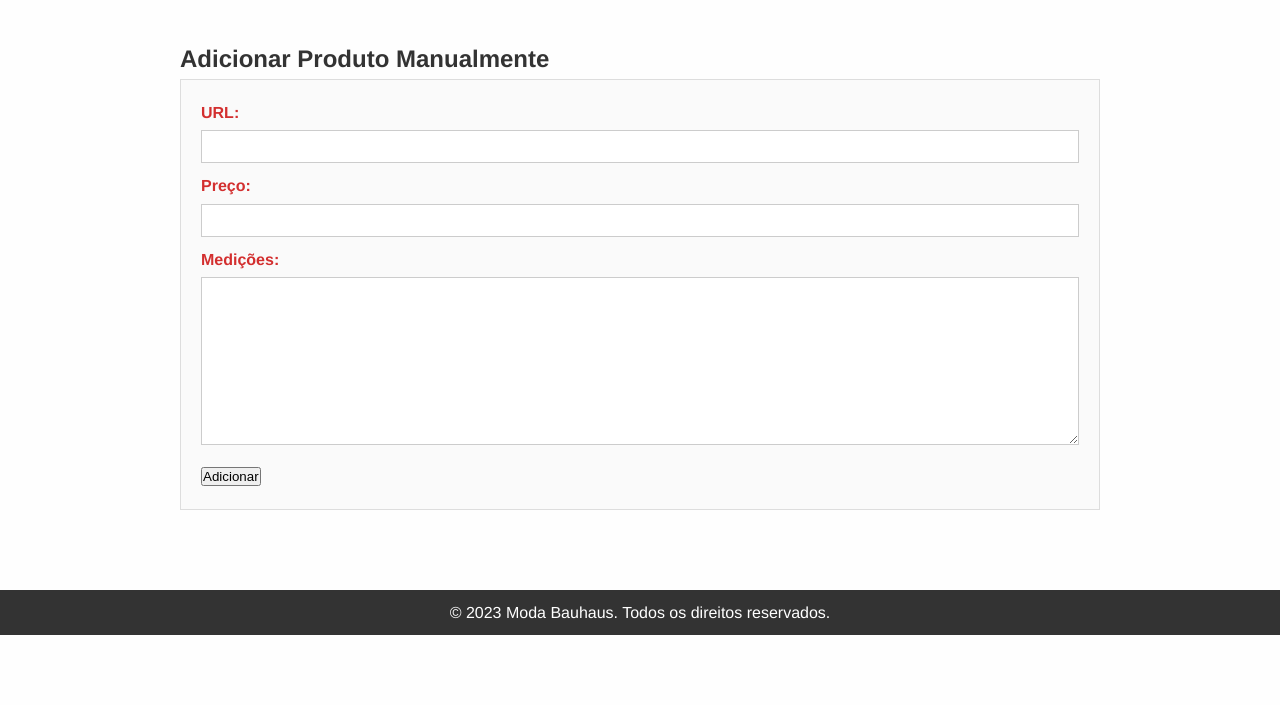
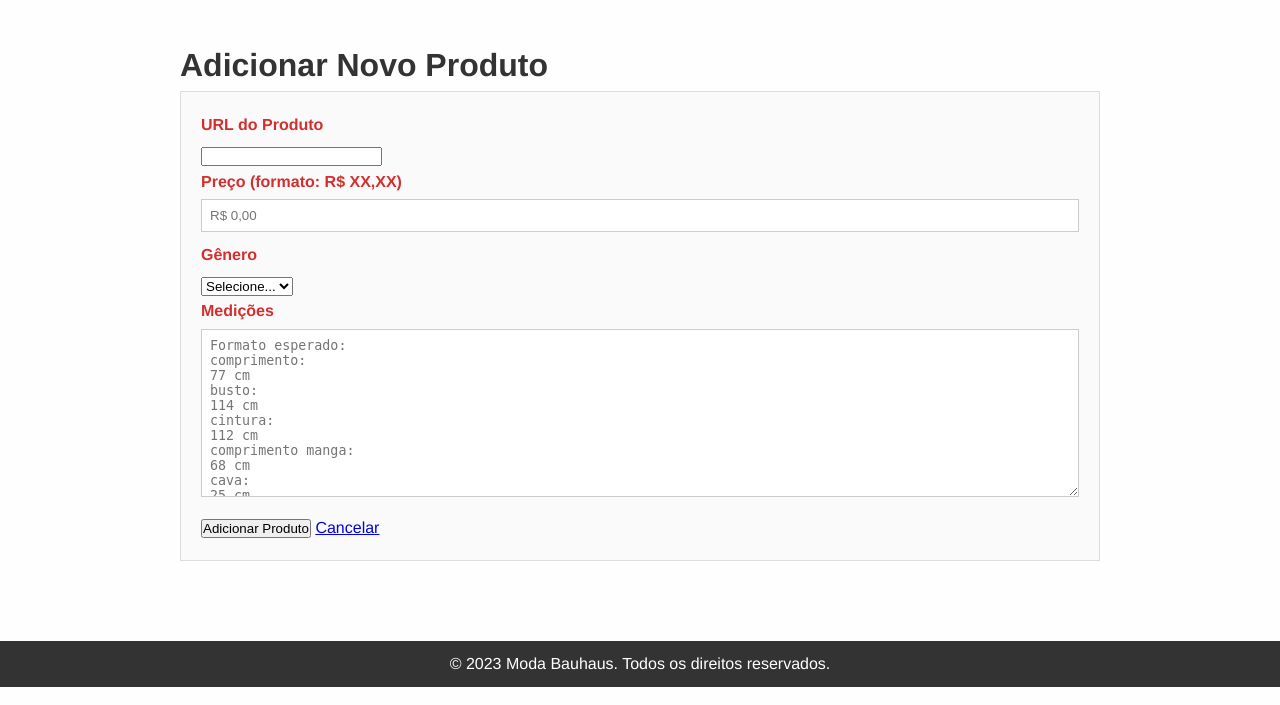
Before and after one commit to macestevao111/easy_clohting_search, a Flask app: page /add in a window 1280 px wide. Shown: the part 95-800 px from the top of the page. Run offline with Flask 3, Linux system fonts and the light colour scheme.

Commit message:
Update add_product.html

```diff
--- a/templates/add_product.html
+++ b/templates/add_product.html
@@ -1,33 +1,61 @@
 {% extends "base.html" %}
+
 {% block content %}
-  <h2>Adicionar Produto Manualmente</h2>
+<div class="row">
+    <div class="col-12">
+        <h1>Adicionar Novo Produto</h1>
+    </div>
+</div>
 
-  {% with messages = get_flashed_messages(with_categories=true) %}
-    {% if messages %}
-      <ul class="flash-messages">
-        {% for category, message in messages %}
-          <li><strong>{{ category }}:</strong> {{ message }}</li>
-        {% endfor %}
-      </ul>
-    {% endif %}
-  {% endwith %}
+<div class="row">
+    <div class="col-md-8 mx-auto">
+        <div class="card">
+            <div class="card-body">
+                <form method="POST">
+                    <div class="mb-3">
+                        <label for="url" class="form-label">URL do Produto</label>
+                        <input type="url" class="form-control" id="url" name="url" required>
+                    </div>
 
-  <form method="post" action="{{ url_for('add_product') }}">
-    <div>
-      <label for="url">URL:</label>
-      <input type="text" id="url" name="url" required>
+                    <div class="mb-3">
+                        <label for="price" class="form-label">Preço (formato: R$ XX,XX)</label>
+                        <input type="text" class="form-control" id="price" name="price"
+                               placeholder="R$ 0,00" required>
+                    </div>
+
+                    <div class="mb-3">
+                        <label for="gender" class="form-label">Gênero</label>
+                        <select class="form-select" id="gender" name="gender" required>
+                            <option value="">Selecione...</option>
+                            <option value="M">Masculino</option>
+                            <option value="F">Feminino</option>
+                        </select>
+                    </div>
+
+                    <div class="mb-3">
+                        <label for="measurements" class="form-label">Medições</label>
+                        <textarea class="form-control" id="measurements" name="measurements"
+                                rows="10" required
+                                placeholder="Formato esperado:
+comprimento:
+77 cm
+busto:
+114 cm
+cintura:
+112 cm
+comprimento manga:
+68 cm
+cava:
+25 cm"></textarea>
+                    </div>
+
+                    <div class="text-center">
+                        <button type="submit" class="btn btn-primary">Adicionar Produto</button>
+                        <a href="{{ url_for('index') }}" class="btn btn-secondary">Cancelar</a>
+                    </div>
+                </form>
+            </div>
+        </div>
     </div>
-
-    <div>
-      <label for="price">Preço:</label>
-      <input type="text" id="price" name="price" required>
-    </div>
-
-    <div>
-      <label for="measurements">Medições:</label>
-      <textarea id="measurements" name="measurements" rows="10" required></textarea>
-    </div>
-
-    <button type="submit">Adicionar</button>
-  </form>
+</div>
 {% endblock %}
```
